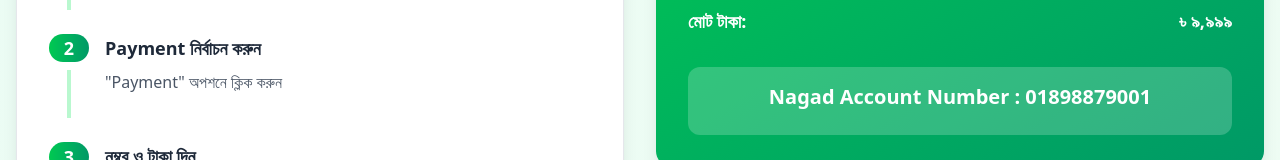
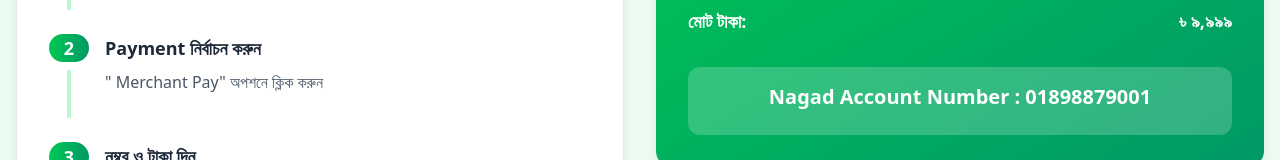
Before and after one commit to Complate-Project/React_Ecommerce, a React (Vite) app in the folder Digital Marketing with ai/: page /nagod-pay in a window 1280 px wide. Shown: the part 415-575 px from the top of the page. Built offline with nearby package versions, Linux system fonts and the light colour scheme.

Commit message:
design update

```diff
--- a/Digital Marketing with ai/src/Components/MainSection.jsx
+++ b/Digital Marketing with ai/src/Components/MainSection.jsx
@@ -392,9 +392,16 @@
                   </span>{' '}
                   লটারির মাধ্যমে দেওয়া হবে!
                 </p>
-                <button className="bg-white text-gray-900 hover:bg-gray-100 font-semibold py-3 px-6 rounded-lg transition-colors duration-300">
-                  অংশগ্রহণ করুন
-                </button>
+                <Link
+                  target="_blank"
+                  to={
+                    'https://docs.google.com/forms/d/e/1FAIpQLScU1PUUmjNosTOnnQmg4pCF9z6ifH7h2aJoMwIHYtxTr-KPuA/viewform'
+                  }
+                >
+                  <button className="bg-white text-gray-900 hover:bg-gray-100 font-semibold py-3 px-6 rounded-lg transition-colors duration-300">
+                    অংশগ্রহণ করুন
+                  </button>
+                </Link>
               </div>
 
               <div className="flex justify-center">
--- a/Digital Marketing with ai/src/Pages/NagodPay/NagadPay.jsx
+++ b/Digital Marketing with ai/src/Pages/NagodPay/NagadPay.jsx
@@ -71,7 +71,9 @@
                   <h3 className="text-lg font-semibold text-gray-800 mb-2">
                     Payment নির্বাচন করুন
                   </h3>
-                  <p className="text-gray-600">"Payment" অপশনে ক্লিক করুন</p>
+                  <p className="text-gray-600">
+                    " Merchant Pay" অপশনে ক্লিক করুন
+                  </p>
                 </div>
               </div>
 
```
